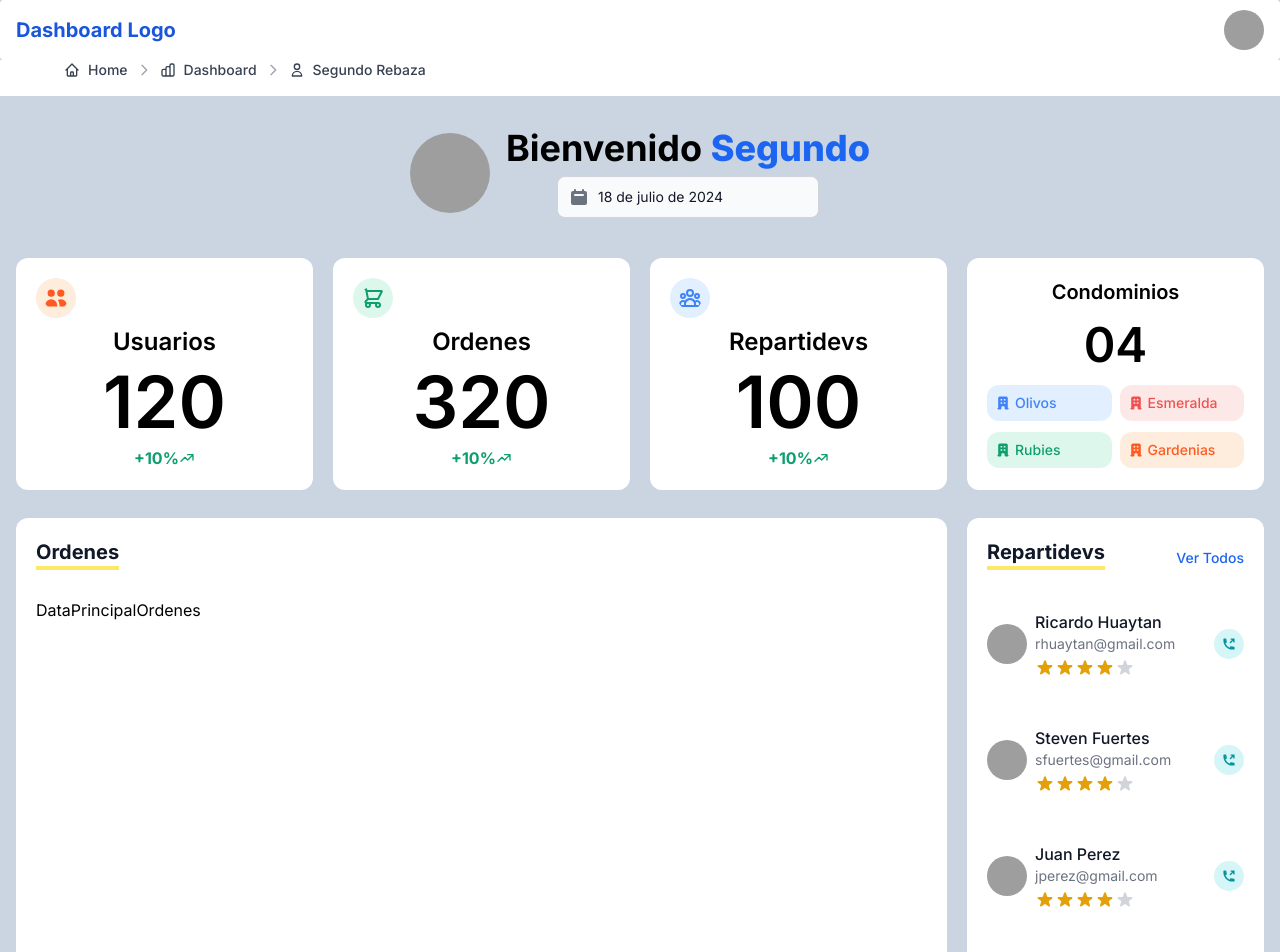
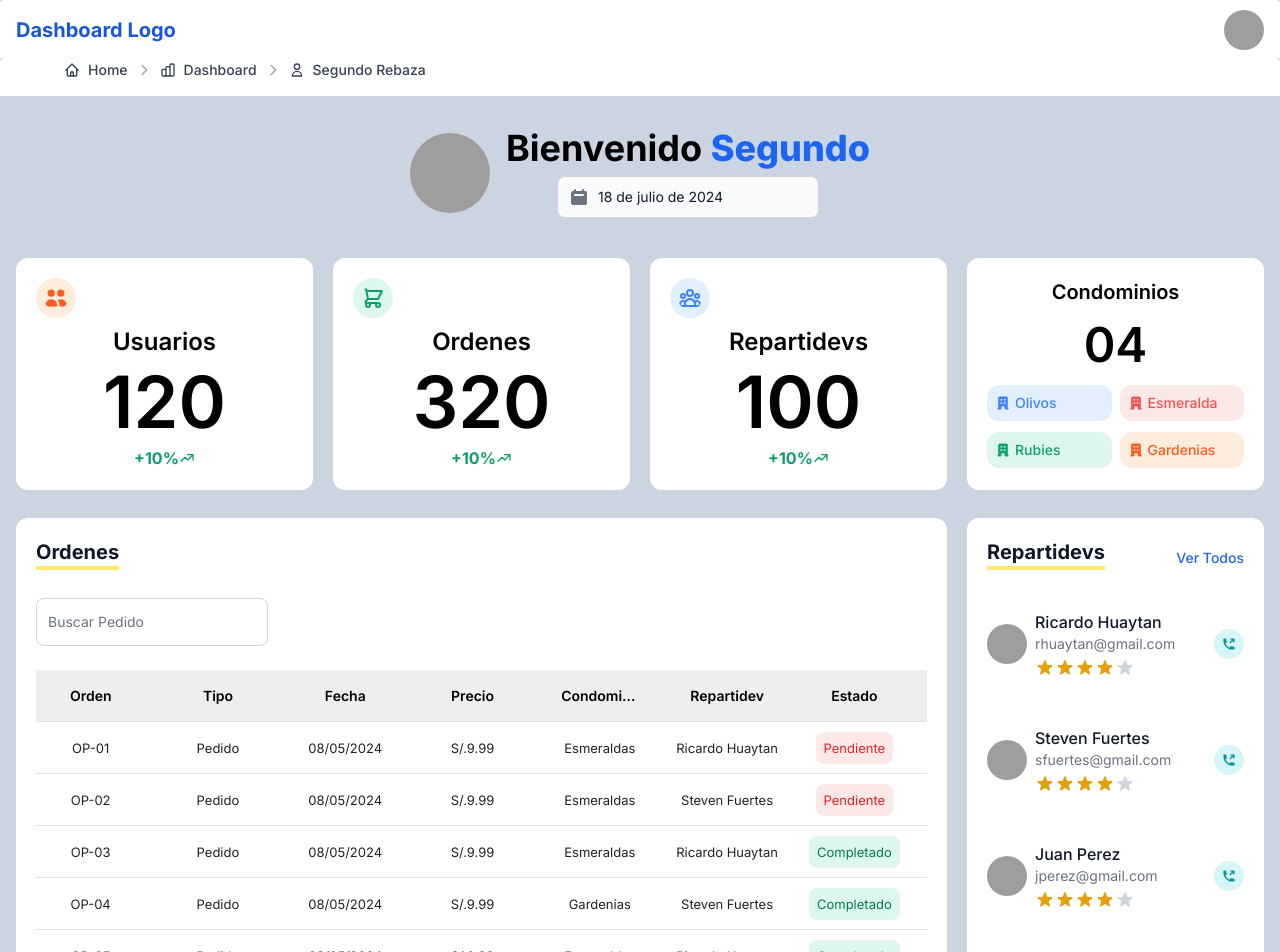
Before and after one commit to SegundoRP/ican_project, a Next.js app in the folder frontend/: page /dashboard in a window 1280 px wide. Shown: the top 952 px of the page. Built offline with nearby package versions, Linux system fonts and the light colour scheme; grey boxes are pictures that could not be loaded.

Commit message:
feat: :sparkles: Se actualizo el componente DataPrincipalOrdenes

```diff
--- a/frontend/src/components/dashboard/DataPrincipal.jsx
+++ b/frontend/src/components/dashboard/DataPrincipal.jsx
@@ -4,7 +4,7 @@ import DataPrincipalRepartidevs from "./tablas/DataPrincipalRepartidevs";
 
 export default function DataPrincipal() {
   return (
-    <section className="flex flex-col lg:grid grid-cols-4 gap-5 mb-7">
+    <section className="flex flex-col lg:grid grid-cols-4 gap-5">
     <div className="bg-white p-5 rounded-xl lg:col-span-3">
       <h2 className="text-xl font-bold text-gray-900 border-b-4 border-yellow-200 mb-7 inline-block">
         Ordenes
--- a/frontend/src/components/dashboard/tablas/DataPrincipalOrdenes.jsx
+++ b/frontend/src/components/dashboard/tablas/DataPrincipalOrdenes.jsx
@@ -1,9 +1,269 @@
-import React from 'react'
+"use client";
+
+import DataTable from "react-data-table-component";
+import { FloatingLabel } from "flowbite-react";
+import { useState } from "react";
+
+const customStyles = {
+  rows: {
+    style: {
+      minHeight: "52px",
+    },
+  },
+  headCells: {
+    style: {
+      color: "#000",
+      fontSize: "14px",
+      fontWeight: 600,
+      backgroundColor: "#EEE",
+      justifyContent: "center",
+    },
+  },
+  cells: {
+    style: {
+      paddingLeft: "0px",
+      paddingRight: "18px",
+      justifyContent: "center",
+    },
+  },
+};
+
+const columns = [
+  {
+    name: "Orden",
+    selector: (row) => row.orden,
+    sortable: true,
+  },
+  {
+    name: "Tipo",
+    selector: (row) => row.tipo,
+    sortable: true,
+  },
+  {
+    name: "Fecha",
+    selector: (row) => row.fecha,
+    sortable: true,
+  },
+  {
+    name: "Precio",
+    selector: (row) => row.precio,
+    sortable: true,
+  },
+  {
+    name: "Condominio",
+    selector: (row) => row.condominio,
+    sortable: true,
+  },
+  {
+    name: "Repartidev",
+    selector: (row) => row.repartidev,
+    sortable: true,
+  },
+  {
+    name: "Estado",
+    selector: (row) =>
+      row.estado ? (
+        <p className="bg-green-100 text-green-600 p-2 rounded-lg">Completado</p>
+      ) : (
+        <p className="bg-red-100 text-red-600 p-2 rounded-lg">Pendiente</p>
+      ),
+    sortable: true,
+  },
+];
+
+const dataOrdenes = [
+  {
+    id: 1,
+    orden: "OP-01",
+    tipo: "Pedido",
+    fecha: "08/05/2024",
+    precio: "S/.9.99",
+    condominio: "Esmeraldas",
+    repartidev: "Ricardo Huaytan",
+    estado: false,
+  },
+  {
+    id: 2,
+    orden: "OP-02",
+    tipo: "Pedido",
+    fecha: "08/05/2024",
+    precio: "S/.9.99",
+    condominio: "Esmeraldas",
+    repartidev: "Steven Fuertes",
+    estado: false,
+  },
+  {
+    id: 3,
+    orden: "OP-03",
+    tipo: "Pedido",
+    fecha: "08/05/2024",
+    precio: "S/.9.99",
+    condominio: "Esmeraldas",
+    repartidev: "Ricardo Huaytan",
+    estado: true,
+  },
+  {
+    id: 4,
+    orden: "OP-04",
+    tipo: "Pedido",
+    fecha: "08/05/2024",
+    precio: "S/.9.99",
+    condominio: "Gardenias",
+    repartidev: "Steven Fuertes",
+    estado: true,
+  },
+  {
+    id: 5,
+    orden: "OP-05",
+    tipo: "Pedido",
+    fecha: "08/05/2024",
+    precio: "S/.9.99",
+    condominio: "Esmeraldas",
+    repartidev: "Ricardo Huaytan",
+    estado: true,
+  },
+  {
+    id: 6,
+    orden: "OP-06",
+    tipo: "Pedido",
+    fecha: "08/05/2024",
+    precio: "S/.9.99",
+    condominio: "Rubies",
+    repartidev: "Steven Fuertes",
+    estado: true,
+  },
+  {
+    id: 7,
+    orden: "OP-07",
+    tipo: "Pedido",
+    fecha: "08/05/2024",
+    precio: "S/.9.99",
+    condominio: "Esmeraldas",
+    repartidev: "Steven Fuertes",
+    estado: true,
+  },
+  {
+    id: 8,
+    orden: "OP-08",
+    tipo: "Pedido",
+    fecha: "08/05/2024",
+    precio: "S/.9.99",
+    condominio: "Rubies",
+    repartidev: "Ricardo Huaytan",
+    estado: true,
+  },
+  {
+    id: 9,
+    orden: "OP-09",
+    tipo: "Pedido",
+    fecha: "08/05/2024",
+    precio: "S/.9.99",
+    condominio: "Esmeraldas",
+    repartidev: "Ricardo Huaytan",
+    estado: true,
+  },
+  {
+    id: 10,
+    orden: "OP-10",
+    tipo: "Pedido",
+    fecha: "08/05/2024",
+    precio: "S/.9.99",
+    condominio: "Esmeraldas",
+    repartidev: "Steven Fuertes",
+    estado: true,
+  },
+  {
+    id: 11,
+    orden: "OP-11",
+    tipo: "Pedido",
+    fecha: "08/05/2024",
+    precio: "S/.9.99",
+    condominio: "Esmeraldas",
+    repartidev: "Ricardo Huaytan",
+    estado: true,
+  },
+  {
+    id: 12,
+    orden: "OP-12",
+    tipo: "Pedido",
+    fecha: "08/05/2024",
+    precio: "S/.9.99",
+    condominio: "Gardenias",
+    repartidev: "Steven Fuertes",
+    estado: true,
+  },
+  {
+    id: 13,
+    orden: "OP-13",
+    tipo: "Pedido",
+    fecha: "08/05/2024",
+    precio: "S/.9.99",
+    condominio: "Esmeraldas",
+    repartidev: "Ricardo Huaytan",
+    estado: true,
+  },
+  {
+    id: 14,
+    orden: "OP-14",
+    tipo: "Pedido",
+    fecha: "08/05/2024",
+    precio: "S/.9.99",
+    condominio: "Rubies",
+    repartidev: "Steven Fuertes",
+    estado: true,
+  },
+  {
+    id: 15,
+    orden: "OP-15",
+    tipo: "Pedido",
+    fecha: "08/05/2024",
+    precio: "S/.9.99",
+    condominio: "Esmeraldas",
+    repartidev: "Steven Fuertes",
+    estado: true,
+  },
+  {
+    id: 16,
+    orden: "OP-16",
+    tipo: "Pedido",
+    fecha: "08/05/2024",
+    precio: "S/.9.99",
+    condominio: "Rubies",
+    repartidev: "Ricardo Huaytan",
+    estado: true,
+  },
+];
 
 export default function DataPrincipalOrdenes() {
+
+  const [register, setRegister] = useState(dataOrdenes);
+
+  const handleChange = (e) => {
+    const filterData = dataOrdenes.filter((register) => {
+      return register.orden
+        .toLowerCase()
+        .includes(e.target.value.toLowerCase());
+    });
+    setRegister(filterData);
+  };
+
   return (
-    <div>
-      DataPrincipalOrdenes
-    </div>
+    <section>
+      <div className=" grid sm:flex sm:items-center sm:justify-between mb-4">
+        <FloatingLabel
+          variant="outlined"
+          label="Buscar Pedido"
+          onChange={handleChange}
+        />
+      </div>
+
+      <DataTable
+        columns={columns}
+        data={register}
+        pagination
+        customStyles={customStyles}
+        fixedHeader
+      />
+    </section>
   )
 }
```
